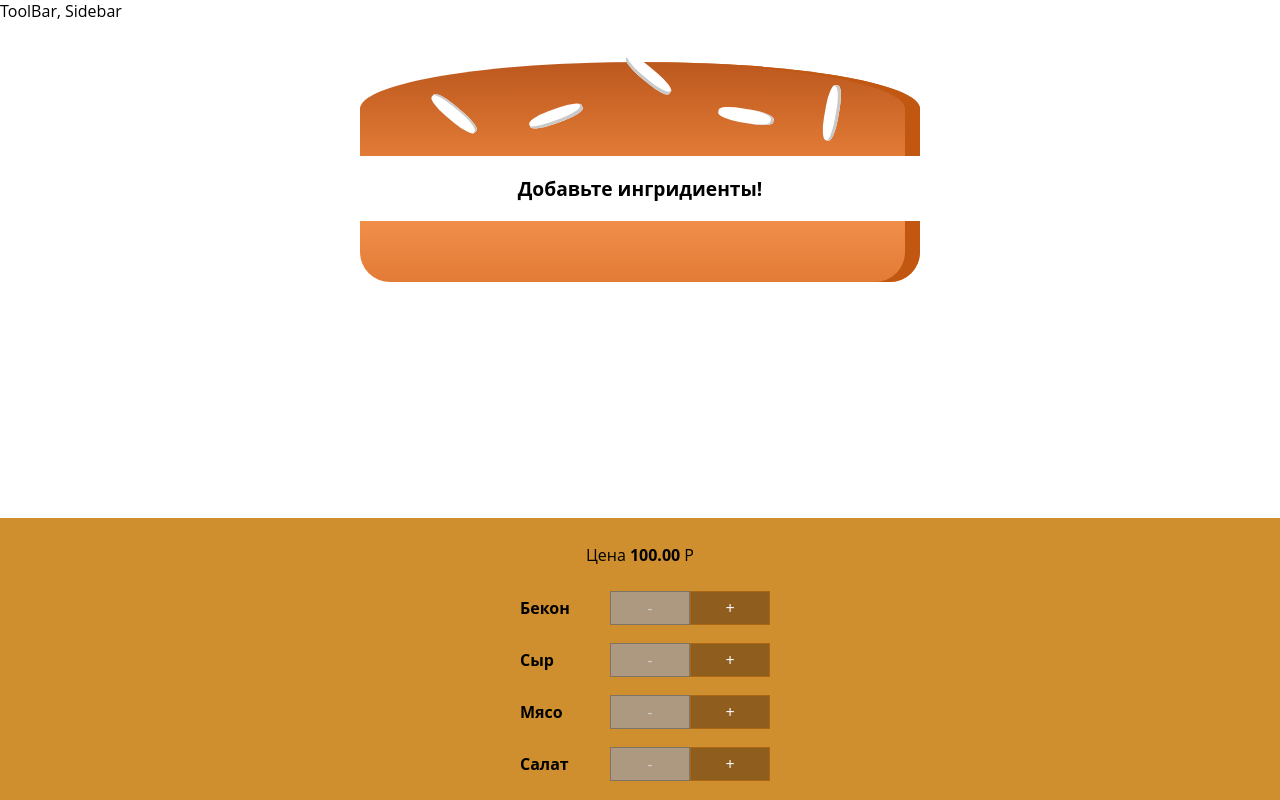
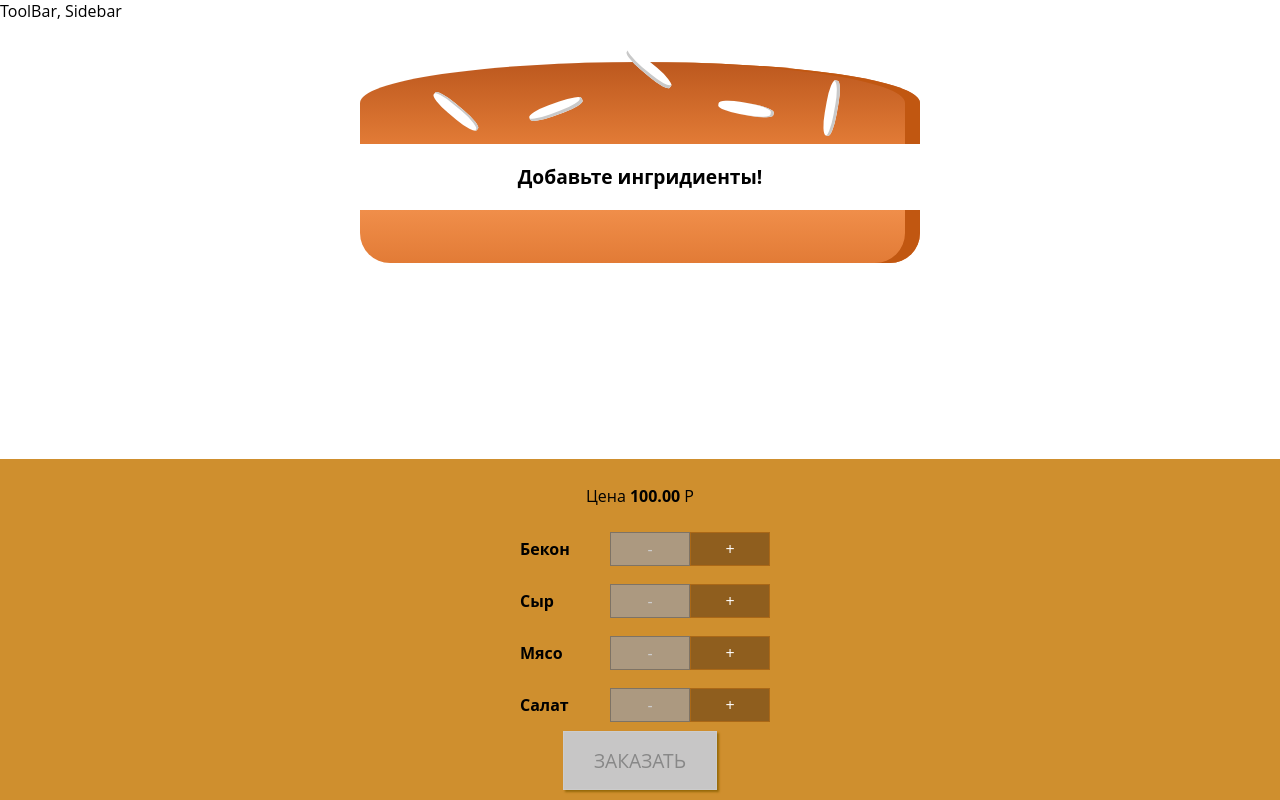
Before and after one commit to klimentru1986/react-demo, a React app: page / in a window 1280 px wide. Built offline with nearby package versions, Linux system fonts and the light colour scheme.

Commit message:
Добавил кнопку заказа. Небольшой рефакторинг

```diff
--- a/src/components/BuildControls/BuildControl/BuildControl.js
+++ b/src/components/BuildControls/BuildControl/BuildControl.js
@@ -3,6 +3,7 @@
 
 import classes from './BuildControl.css';
 
+/** Компонент контрола формы заказа */
 const buildControl = props => {
   return (
     <div className={classes.BuildControl}>
--- a/src/components/BuildControls/BuildControls.css
+++ b/src/components/BuildControls/BuildControls.css
@@ -8,3 +8,45 @@
   margin: auto;
   padding: 10px 0;
 }
+
+.OrderButton {
+  background-color: #dad735;
+  outline: none;
+  cursor: pointer;
+  border: 1px solid #966909;
+  color: #966909;
+  font-family: inherit;
+  font-size: 1.2em;
+  padding: 15px 30px;
+  box-shadow: 2px 2px 2px #966909;
+}
+
+.OrderButton:hover,
+.OrderButton:active {
+  background-color: #a0db41;
+  border: 1px solid #966909;
+  color: #966909;
+}
+
+.OrderButton:disabled {
+  background-color: #c7c6c6;
+  cursor: not-allowed;
+  border: 1px solid #ccc;
+  color: #888888;
+}
+
+.OrderButton:not(:disabled) {
+  animation: enable 0.3s linear;
+}
+
+@keyframes enable {
+  0% {
+    transform: scale(1);
+  }
+  60% {
+    transform: scale(1.1);
+  }
+  100% {
+    transform: scale(1);
+  }
+}
--- a/src/components/BuildControls/BuildControls.js
+++ b/src/components/BuildControls/BuildControls.js
@@ -6,6 +6,7 @@
 import { controlsList } from '../../constants/controls.const';
 import BuildControl from './BuildControl/BuildControl';
 
+/** Компонент формы для заказа бургера */
 const buildControls = props => {
   return (
     <div className={classes.BuildControls}>
@@ -24,15 +25,19 @@
           />
         );
       })}
+      <button className={classes.OrderButton} disabled={!props.purchasable}>
+        ЗАКАЗАТЬ
+      </button>
     </div>
   );
 };
 
 buildControls.propTypes = {
   price: PropTypes.number.isRequired,
+  disabledInfo: PropTypes.object.isRequired,
+  purchasable: PropTypes.bool.isRequired,
   addIngredient: PropTypes.func.isRequired,
-  removeIngredient: PropTypes.func.isRequired,
-  disabledInfo: PropTypes.object.isRequired
+  removeIngredient: PropTypes.func.isRequired
 };
 
 export default buildControls;
--- a/src/components/Burger/Burger.js
+++ b/src/components/Burger/Burger.js
@@ -5,6 +5,7 @@
 import BurgerIngredient from './BurgerIngredient/BurgerIngredient';
 import { ingredientsList } from '../../constants/ingredients.const';
 
+/** Компонент бургера */
 const burger = props => {
   let transformedIngredients = Object.keys(props.ingredients)
     .map(igKey => {
@@ -14,6 +15,7 @@
     })
     .reduce((arr, el) => arr.concat(el), []);
 
+  /** Если нет ингредиентов */
   if (!transformedIngredients.length) {
     transformedIngredients = <p>Добавьте ингридиенты!</p>;
   }
--- a/src/components/Burger/BurgerIngredient/BurgerIngredient.js
+++ b/src/components/Burger/BurgerIngredient/BurgerIngredient.js
@@ -1,19 +1,14 @@
-import React, { Component } from 'react';
+import React from 'react';
 import PropTypes from 'prop-types';
 
 import { ingredientsList } from '../../../constants/ingredients.const';
-
 import classes from './BurgerIngredient.css';
 
-class BurgerIngredient extends Component {
-  static propTypes = {
-    ingredient: PropTypes.string.isRequired
-  };
-
-  render() {
+/** Компонент ингредиента бургера */
+const burgerIngredient = props => {
   let ingredient = null;
 
-    switch (this.props.ingredient) {
+  switch (props.ingredient) {
     case ingredientsList.breadBottom:
       ingredient = <div className={classes.BreadBottom} />;
       break;
@@ -48,7 +43,10 @@
   }
 
   return ingredient;
-  }
-}
+};
 
-export default BurgerIngredient;
+burgerIngredient.propTypes = {
+  ingredient: PropTypes.string.isRequired
+};
+
+export default burgerIngredient;
--- a/src/components/Layout/Layout.js
+++ b/src/components/Layout/Layout.js
@@ -3,6 +3,7 @@
 import Aux from '../../hoc/Aux/Aux';
 import classes from './Layout.css';
 
+/** Лайоут с тулбаром и основным контентом */
 const layout = props => {
   return (
     <Aux>
--- a/src/containers/BurgerBuilder/BurgerBuilder.js
+++ b/src/containers/BurgerBuilder/BurgerBuilder.js
@@ -6,6 +6,7 @@
 
 import { ingredientsPrice, ingredientsHanglerTypes } from '../../constants/ingredients.const';
 
+/** Контейнер сборки и заказа бургера */
 class BurgerBuilder extends Component {
   state = {
     ingredients: {
@@ -14,15 +15,27 @@
       salad: 0,
       bacon: 0
     },
-    price: 100
+    price: 100,
+    purchasable: false
   };
 
+  /** Проверка обновления состояния заказа */
+  _updatePurchase(ingredients) {
+    const ingredientsKeys = Object.keys(ingredients);
+
+    const purchase = ingredientsKeys.map(i => ingredients[i]).reduce((sum, i) => sum + i, 0);
+
+    this.setState({ purchasable: purchase > 0 });
+  }
+
+  /** Обновление состояния выбраного ингридиента и цены */
   _updateBurgerState = (handlerType, ingredientType) => {
     const oldCount = this.state.ingredients[ingredientType];
 
     let count, updatedPrice;
     const additionalPrice = ingredientsPrice[ingredientType];
 
+    /** Уменьшение */
     if (handlerType === ingredientsHanglerTypes.remove) {
       count = oldCount - 1;
       updatedPrice = this.state.price - additionalPrice;
@@ -32,6 +45,7 @@
       return;
     }
 
+    /** Увеличение */
     if (handlerType === ingredientsHanglerTypes.add) {
       count = oldCount + 1;
       updatedPrice = this.state.price + additionalPrice;
@@ -40,13 +54,17 @@
     const updatedIngredients = { ...this.state.ingredients };
     updatedIngredients[ingredientType] = count;
 
+    /** Обновление состояние */
     this.setState({ ingredients: updatedIngredients, price: updatedPrice });
+    this._updatePurchase(updatedIngredients);
   };
 
+  /** Добавление ингридиента */
   addIngredientHandler = type => {
     this._updateBurgerState(ingredientsHanglerTypes.add, type);
   };
 
+  /** Вычитание ингридиента */
   removeIngredientHandler = type => {
     this._updateBurgerState(ingredientsHanglerTypes.remove, type);
   };
@@ -56,6 +74,7 @@
       ...this.state.ingredients
     };
 
+    /** Список заблокированых ингредиентов */
     for (let key in disabledInfo) {
       disabledInfo[key] = disabledInfo[key] <= 0;
     }
@@ -66,6 +85,7 @@
         <BuildControls
           price={this.state.price}
           disabledInfo={disabledInfo}
+          purchasable={this.state.purchasable}
           addIngredient={this.addIngredientHandler}
           removeIngredient={this.removeIngredientHandler}
         />
```
Lines whose indentation alone changed are shown as unchanged.
